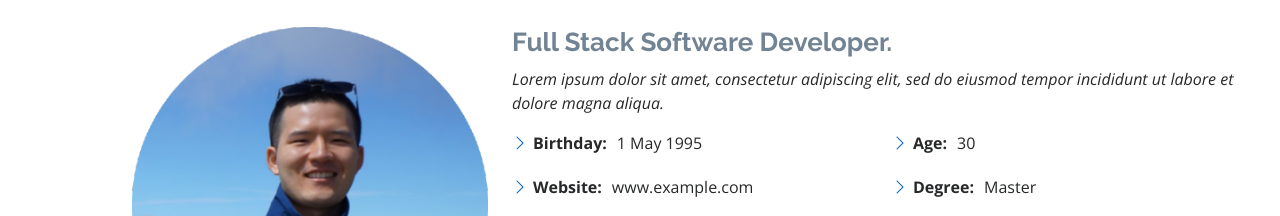
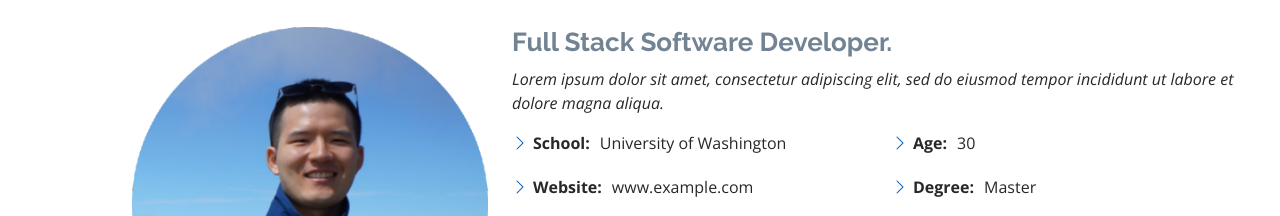
Before and after one commit to Hyunggilwoo/HyunggilWoo.github.io, a plain HTML site: page index.html in a window 1280 px wide. Shown: the part 965-1181 px from the top of the page. Drawn offline with nearby package versions, Linux system fonts and the light colour scheme.

Commit message:
Updating the profile of my page
What is next:
Update more stats on the page

```diff
--- a/index.html
+++ b/index.html
@@ -94,7 +94,7 @@
             <div class="row">
               <div class="col-lg-6">
                 <ul>
-                  <li><i class="bi bi-chevron-right"></i> <strong>Birthday:</strong> <span>1 May 1995</span></li>
+                  <li><i class="bi bi-chevron-right"></i> <strong>School:</strong> <span>University of Washington</span></li>
                   <li><i class="bi bi-chevron-right"></i> <strong>Website:</strong> <span>www.example.com</span></li>
                   <li><i class="bi bi-chevron-right"></i> <strong>Phone:</strong> <span>+123 456 7890</span></li>
                   <li><i class="bi bi-chevron-right"></i> <strong>City:</strong> <span>New York, USA</span></li>
```
Also changed, not shown: assets/img/favicon.png.
